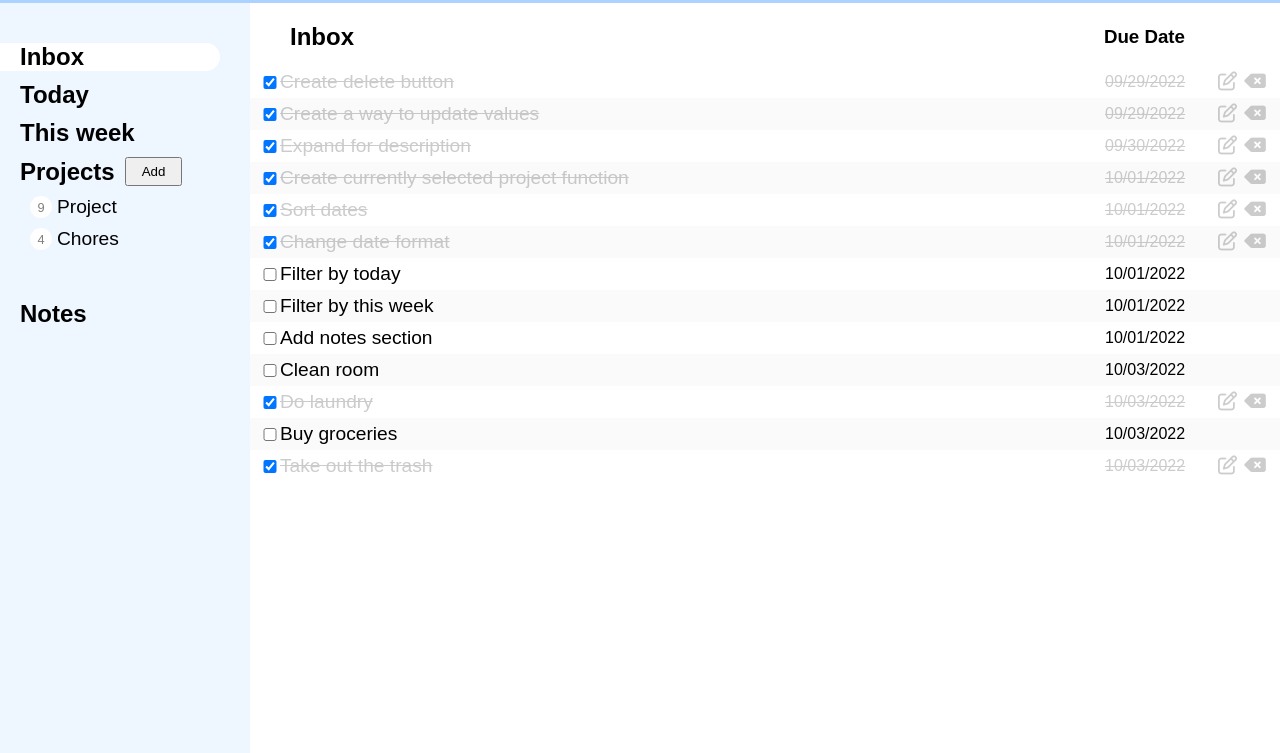
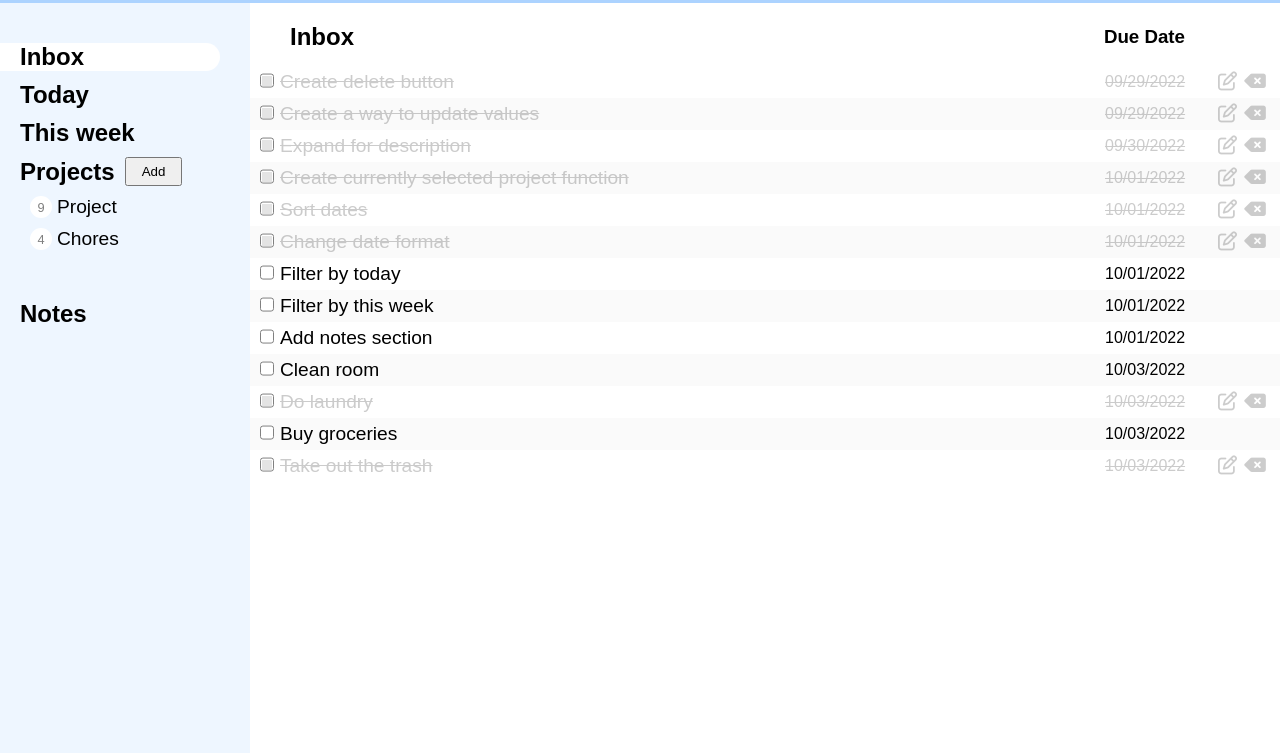
Before and after one commit to cjfaquino/to-do-list, a website built with webpack: page dist/index.html in a window 1280 px wide. Shown: the part 47-800 px from the top of the page. Built offline with nearby package versions, Linux system fonts and the light colour scheme.

Commit message:
change default checkbox styling

```diff
--- a/src/style.css
+++ b/src/style.css
@@ -319,3 +319,44 @@ input[type='checkbox'] {
   margin-left: auto;
   margin-right: 10px;
 }
+
+
+/* Remove default checkbox styles */
+input[type="checkbox"] {
+  /* Add if not using autoprefixer */
+  -webkit-appearance: none;
+  appearance: none;
+  /* For iOS < 15 to remove gradient background */
+  background-color: #fff;
+  /* Not removed via appearance */
+  margin: 0;
+}
+
+input[type="checkbox"] {
+  appearance: none;
+  background-color: #fff;
+  margin: 0;
+  font: inherit;
+  color: grey;
+  width: .9rem;
+  height: .9rem;
+  border: 0.1rem solid grey;
+  border-radius: 0.15em;
+  transform: translateY(-0.075em);
+  display: grid;
+  place-content: center;
+}
+
+input[type="checkbox"]::before {
+  content: "";
+  width: 0.65rem;
+  height: 0.65rem;
+  transform: scale(0);
+  transition: 120ms transform ease-in-out;
+  /* Checked color */
+  box-shadow: inset 1em 1em rgb(228, 228, 228);
+}
+
+input[type="checkbox"]:checked::before {
+  transform: scale(1);
+}
```
